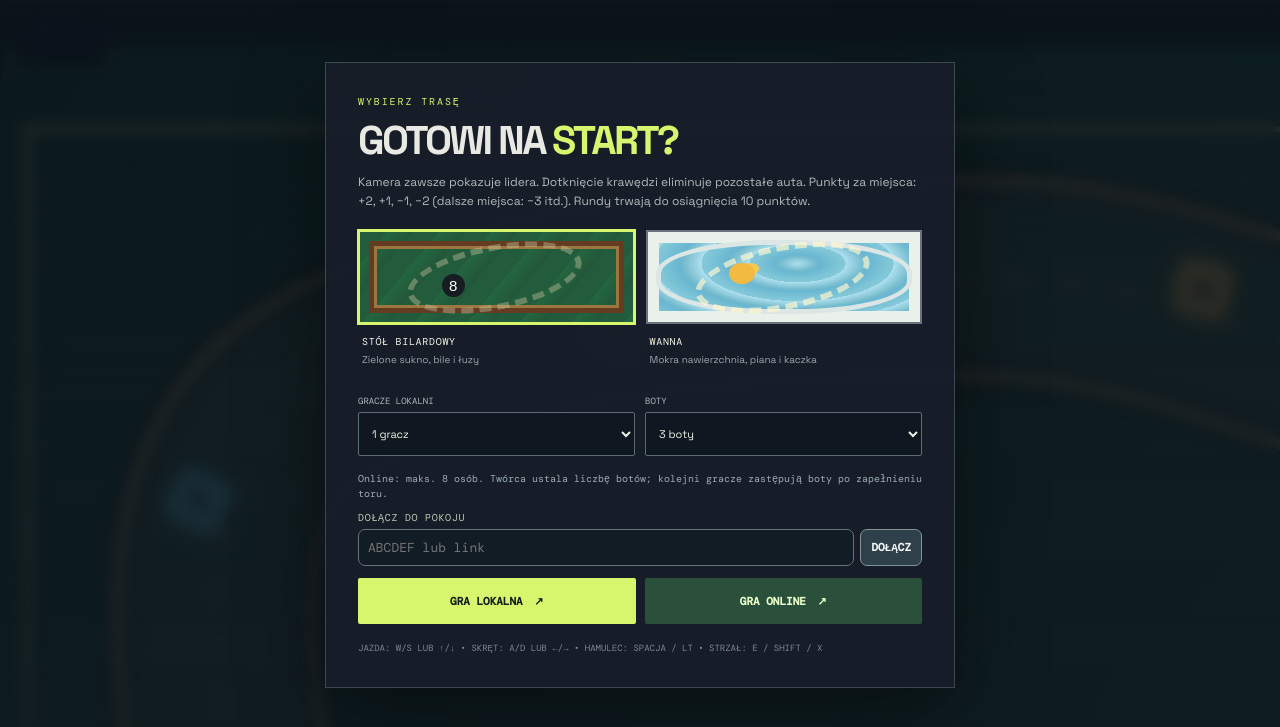
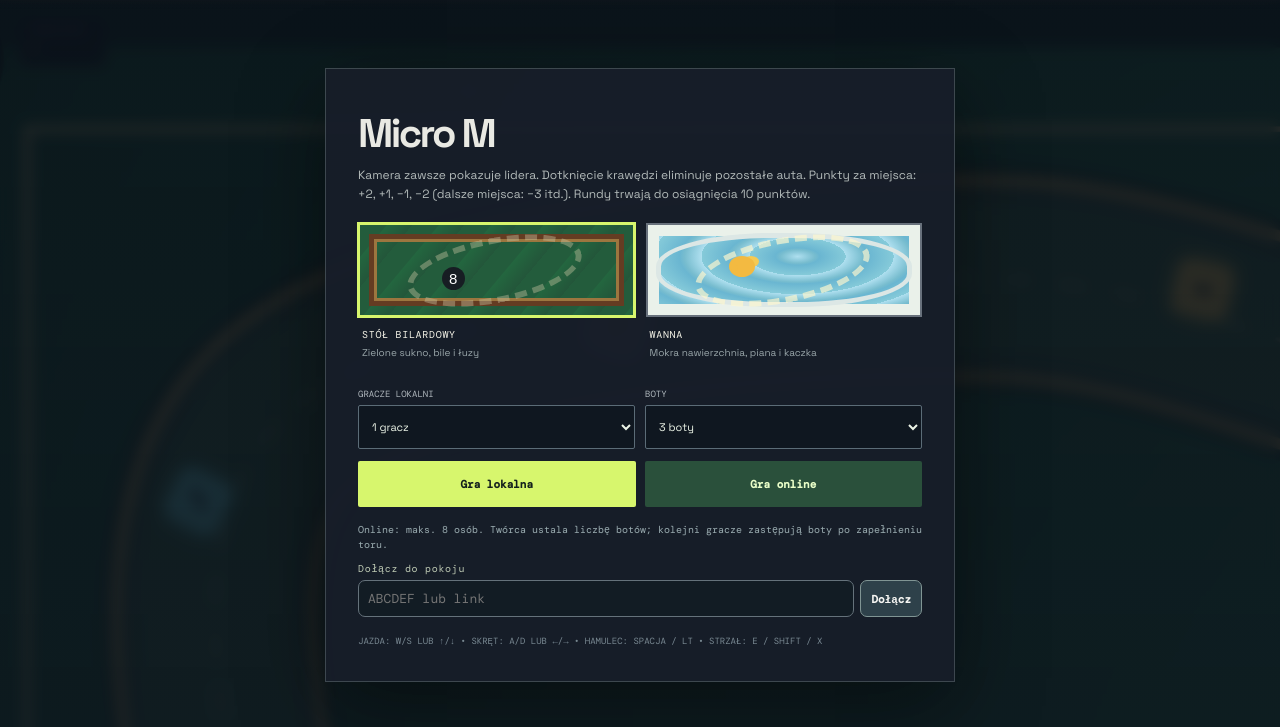
Before and after one commit to korzec/gra, a website: page micro-m/index.html in a window 1280 px wide. Shown: the part 53-780 px from the top of the page. Drawn offline with nearby package versions, Linux system fonts and the light colour scheme; animation ran at ten frames a second.

Commit message:
feat(micro-m): match Grand T start screen

```diff
--- a/micro-m/index.html
+++ b/micro-m/index.html
@@ -61,11 +61,10 @@
         <div id="toast" class="toast" aria-live="polite"></div>
         <div class="overlay" id="overlay">
           <section class="menu" aria-label="Ustawienia wyścigu">
-            <div class="menu-label">WYBIERZ TRASĘ</div>
-            <h2 id="menu-title">GOTOWI NA <em>START?</em></h2>
+            <h2 id="menu-title">Micro M</h2>
             <p id="menu-description">Kamera zawsze pokazuje lidera. Dotknięcie krawędzi eliminuje pozostałe auta. Punkty za miejsca: +2, +1, −1, −2 (dalsze miejsca: −3 itd.). Rundy trwają do osiągnięcia 10 punktów.</p>
             <div id="final-scores" class="final-scores" hidden aria-label="Końcowa tabela wyników"></div>
-            <div class="track-choices" id="track-choices">
+            <div class="track-choices" id="track-choices" aria-label="WYBIERZ TRASĘ">
               <label class="track-choice">
                 <input type="radio" name="track" value="pool" checked>
                 <span class="track-preview pool-preview"><i class="pool-ball">8</i><i class="pool-loop"></i></span>
@@ -98,17 +97,17 @@
                 </div>
               </div>
             </div>
+            <div class="start-actions" aria-label="Tryb gry">
+              <button id="start" type="button" class="local-start">Gra lokalna</button>
+              <button id="online-create" type="button" class="online-create">Gra online</button>
+            </div>
             <div class="online-start-controls" id="online-start-controls">
               <p class="online-hint">Online: maks. 8 osób. Twórca ustala liczbę botów; kolejni gracze zastępują boty po zapełnieniu toru.</p>
               <div class="online-join">
-                <label for="online-key">DOŁĄCZ DO POKOJU</label>
+                <label for="online-key">Dołącz do pokoju</label>
                 <div class="online-join-input"><input id="online-key" type="text" maxlength="256" autocapitalize="characters" autocomplete="off" spellcheck="false" placeholder="ABCDEF lub link" aria-label="Kod lub link do pokoju">
-                <button id="online-join" type="button">DOŁĄCZ</button></div>
+                <button id="online-join" type="button">Dołącz</button></div>
               </div>
-            </div>
-            <div class="start-actions" aria-label="Tryb gry">
-              <button id="start" type="button" class="local-start">GRA LOKALNA <span>↗</span></button>
-              <button id="online-create" type="button" class="online-create">GRA ONLINE <span>↗</span></button>
             </div>
             <div class="menu-foot">JAZDA: W/S LUB ↑/↓ • SKRĘT: A/D LUB ←/→ • HAMULEC: SPACJA / LT • STRZAŁ: E / SHIFT / X</div>
           </section>
```
